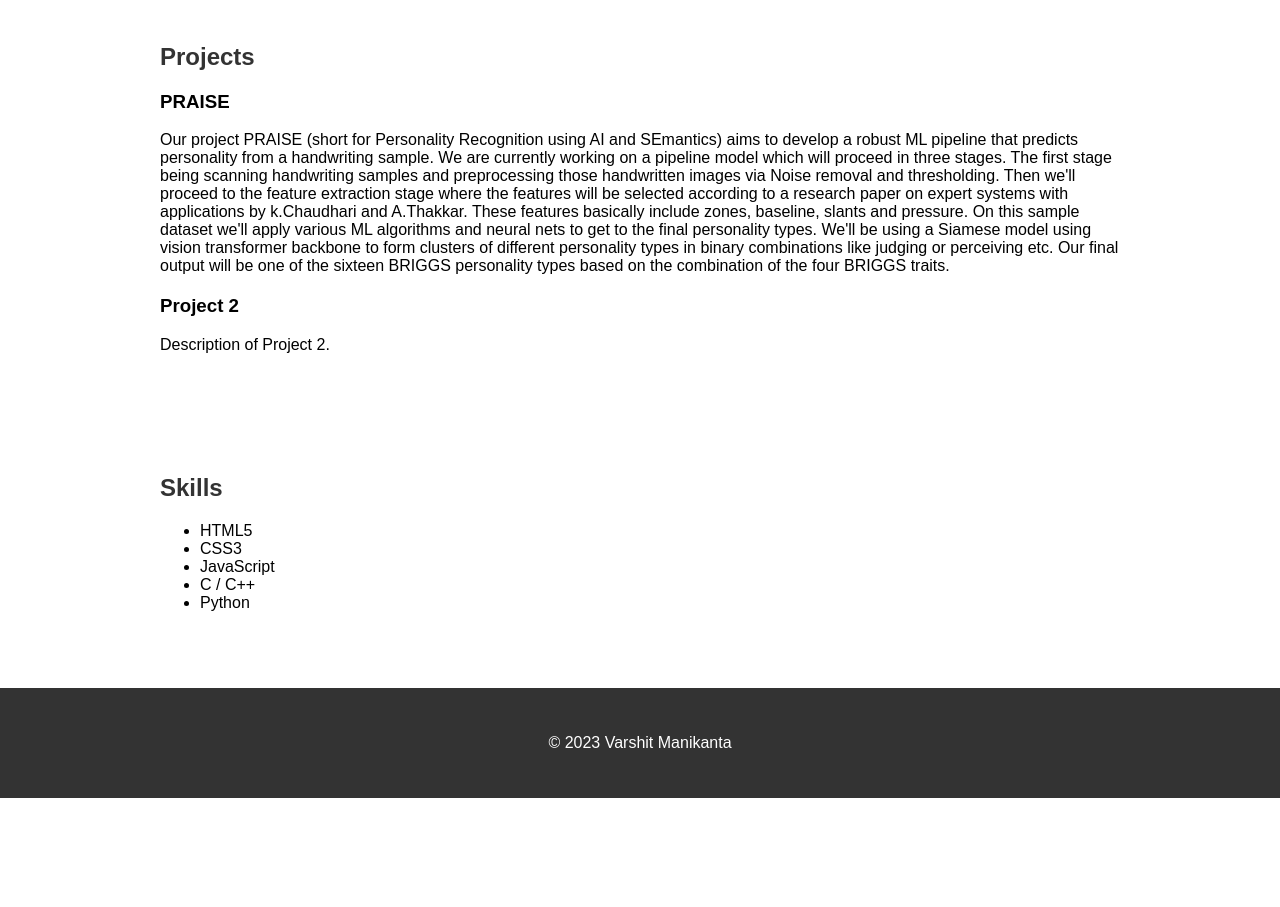
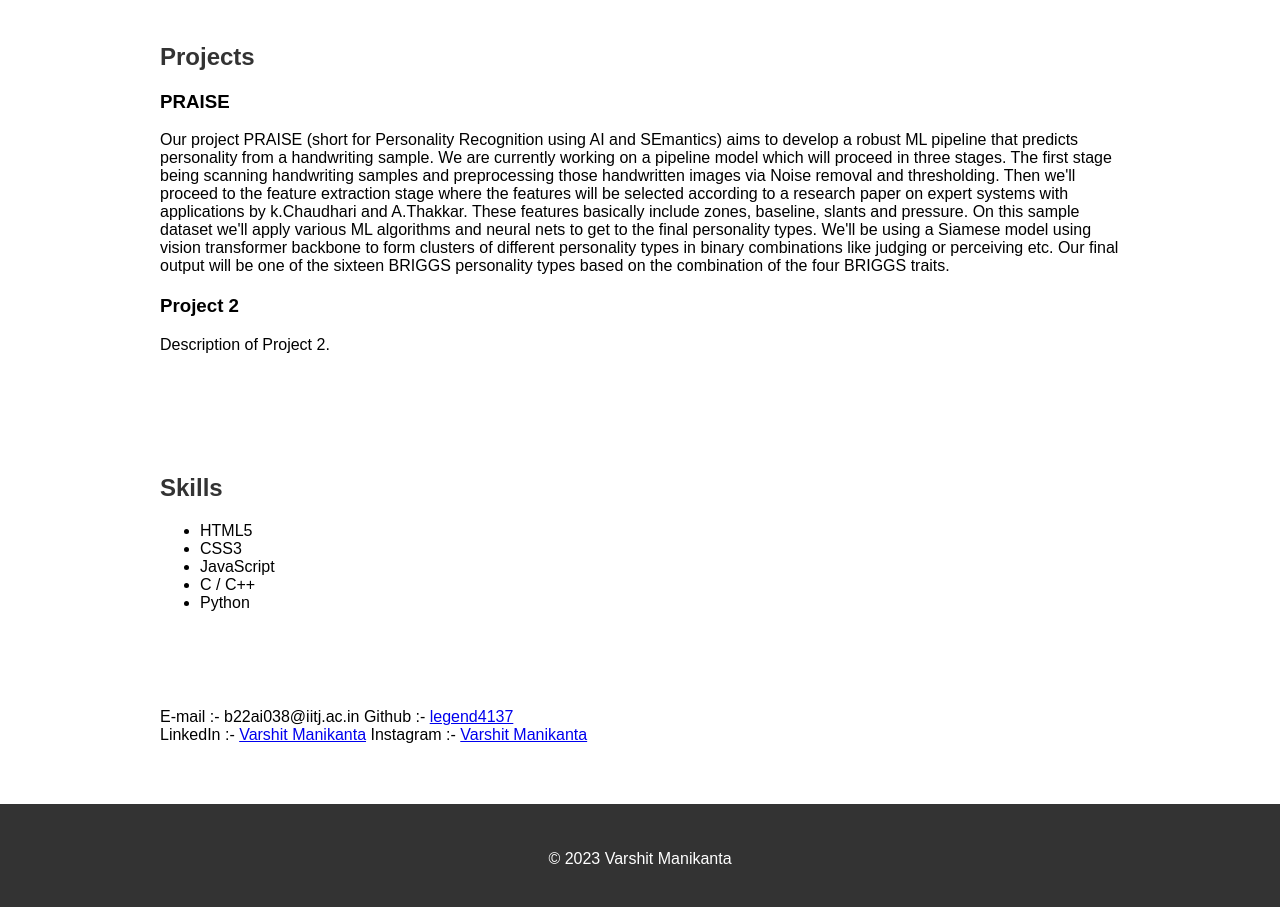
Before and after one commit to legend4137/my_portfolio.github.io, a plain HTML site: page index.html in a window 1280 px wide. Shown: the part 404-1311 px from the top of the page. Before the commit the page ends 1202 px from the top, so only its background shows below. Drawn offline with Linux system fonts and the light colour scheme.

Commit message:
added contact

```diff
--- a/index.html
+++ b/index.html
@@ -60,6 +60,15 @@
         </div>
     </section>
 
+    <section id="skills">
+        <div class="container">
+            E-mail :- b22ai038@iitj.ac.in
+            Github :- <a href="https://github.com/legend4137">legend4137</a> <br>
+            LinkedIn :- <a href="https://www.linkedin.com/in/varshit-manikanta-079b65255/">Varshit Manikanta</a>
+            Instagram :- <a href="https://www.instagram.com/varshit_manikanta/?next=%2F">Varshit Manikanta</a>
+        </div>
+    </section>
+
     <footer>
         <div class="container">
             <p>&copy; 2023 Varshit Manikanta</p>
```
